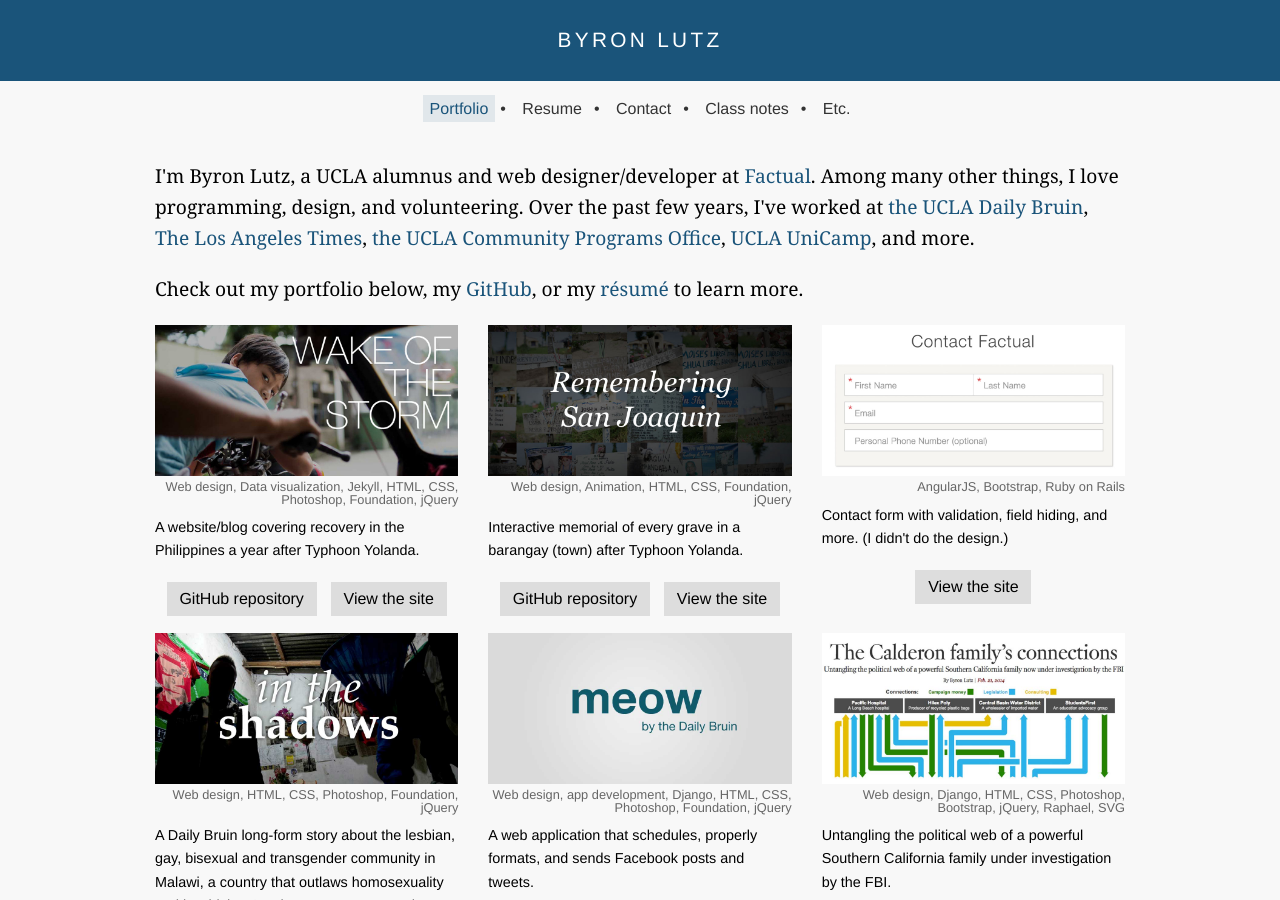
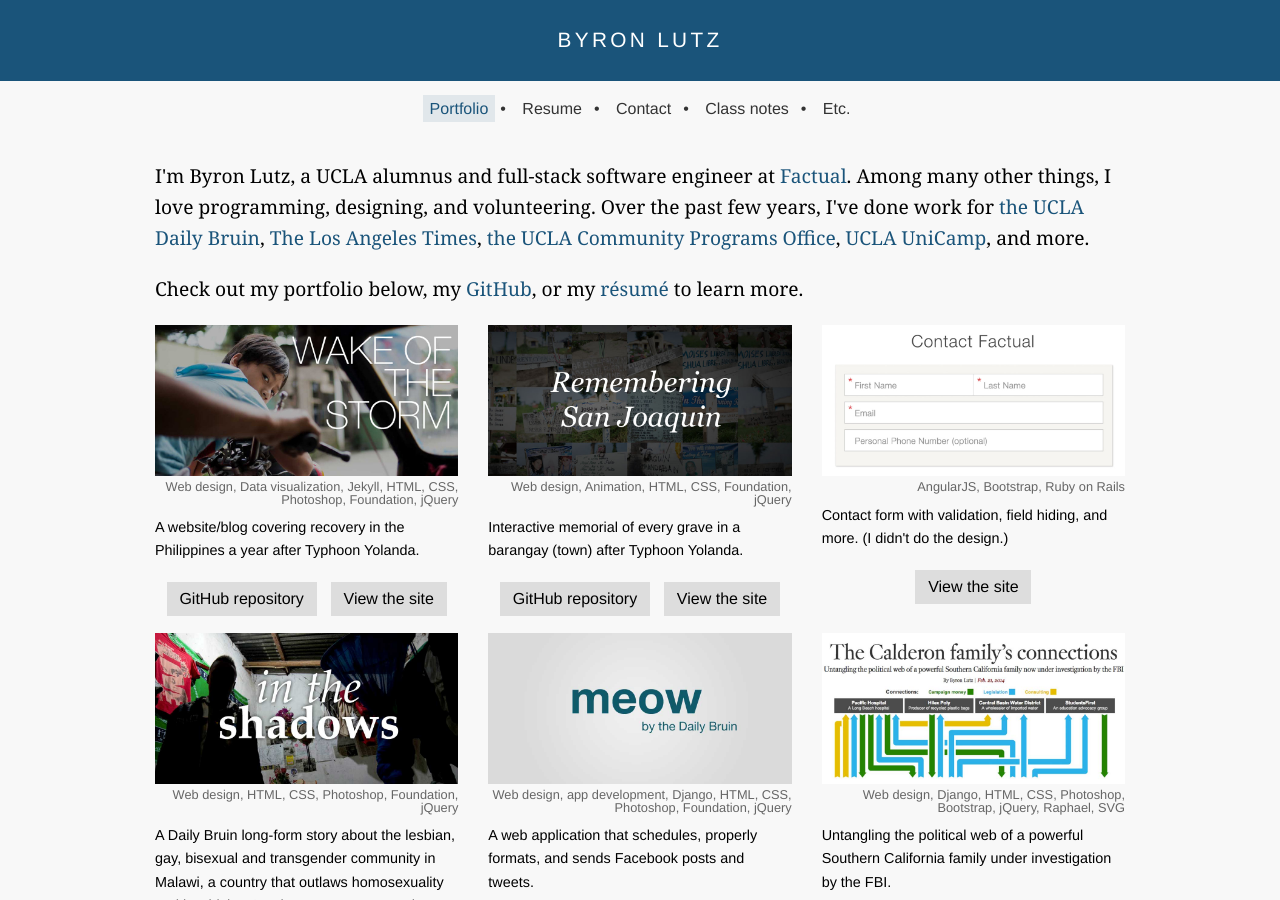
Before and after one commit to blutz/blutz.github.io, a Jekyll site: the page built from index.html, in a window 1280 px wide and 900 px high. Built offline with Jekyll 4.4.1, drawn with Linux system fonts in a browser that asks for light colours.

Commit message:
Updated resume and info

```diff
--- a/index.html
+++ b/index.html
@@ -7,7 +7,7 @@
 
 <div class="row">
     <div class="small-12 columns">
-        <p>I'm Byron Lutz, a UCLA alumnus and web designer/developer at <a href="http://factual.com">Factual</a>. Among many other things, I love programming, design, and volunteering. Over the past few years, I've worked at <a href="http://dailybruin.com/">the UCLA Daily Bruin</a>, <a href="http://latimes.com/">The Los Angeles Times</a>, <a href="http://cpo.ucla.edu/">the UCLA Community Programs Office</a>, <a href="http://www.unicamp.org">UCLA UniCamp</a>, and more.</p>
+        <p>I'm Byron Lutz, a UCLA alumnus and full-stack software engineer at <a href="https://factual.com">Factual</a>. Among many other things, I love programming, designing, and volunteering. Over the past few years, I've done work for <a href="http://dailybruin.com/">the UCLA Daily Bruin</a>, <a href="http://latimes.com/">The Los Angeles Times</a>, <a href="http://cpo.ucla.edu/">the UCLA Community Programs Office</a>, <a href="http://www.unicamp.org">UCLA UniCamp</a>, and more.</p>
         <p>Check out my portfolio below, my <a href="https://github.com/blutz/">GitHub</a>, or my <a href="{{ site.url }}/resume.pdf">résumé</a> to learn more.</p>
     </div><!-- /12 -->
 </div><!-- /row -->
```
Also changed, not shown: 1 other file.
